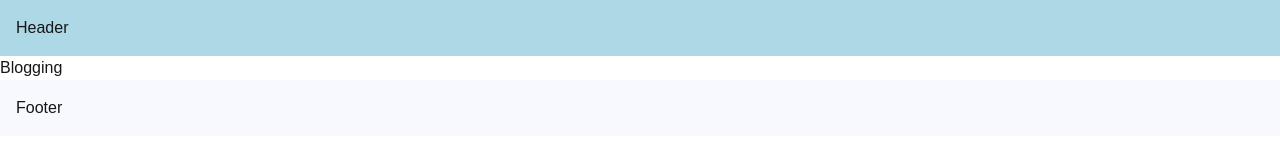
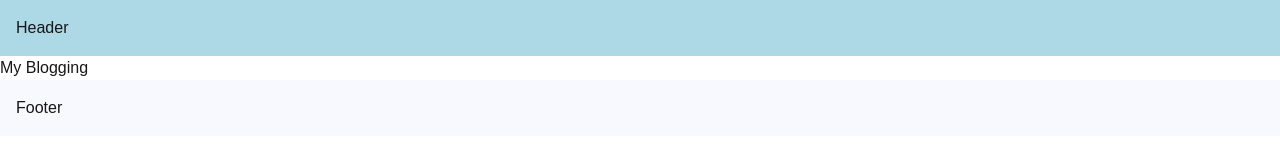
Before and after one commit to syadav48/NextEdge, a Next.js app in the folder my-app/: page /blog in a window 1280 px wide. Shown: the top 160 px of the page. Built offline with nearby package versions, Linux system fonts and the light colour scheme.

Commit message:
loader implementation - 24

```diff
--- /dev/null
+++ b/my-app/src/app/blog/loading.tsx
@@ -0,0 +1,7 @@
+export default function Loading() {
+    return (
+      <h1>
+        Loading....
+      </h1>
+    );
+  }
--- a/my-app/src/app/blog/page.tsx
+++ b/my-app/src/app/blog/page.tsx
@@ -4,8 +4,13 @@ export const metadata = {
   },
 };
 
-export default function Blog() {
+export default async function Blog() {
+    await new Promise((resolve) => {
+      setTimeout(() => {
+        resolve("delay")
+      }, 2000)
+    })
     return (
-      <h1>Blogging</h1>
+      <h1>My Blogging</h1>
     );
   }
```
Also changed, not shown: 1 other file (tests, documents, lock files or other folders).
